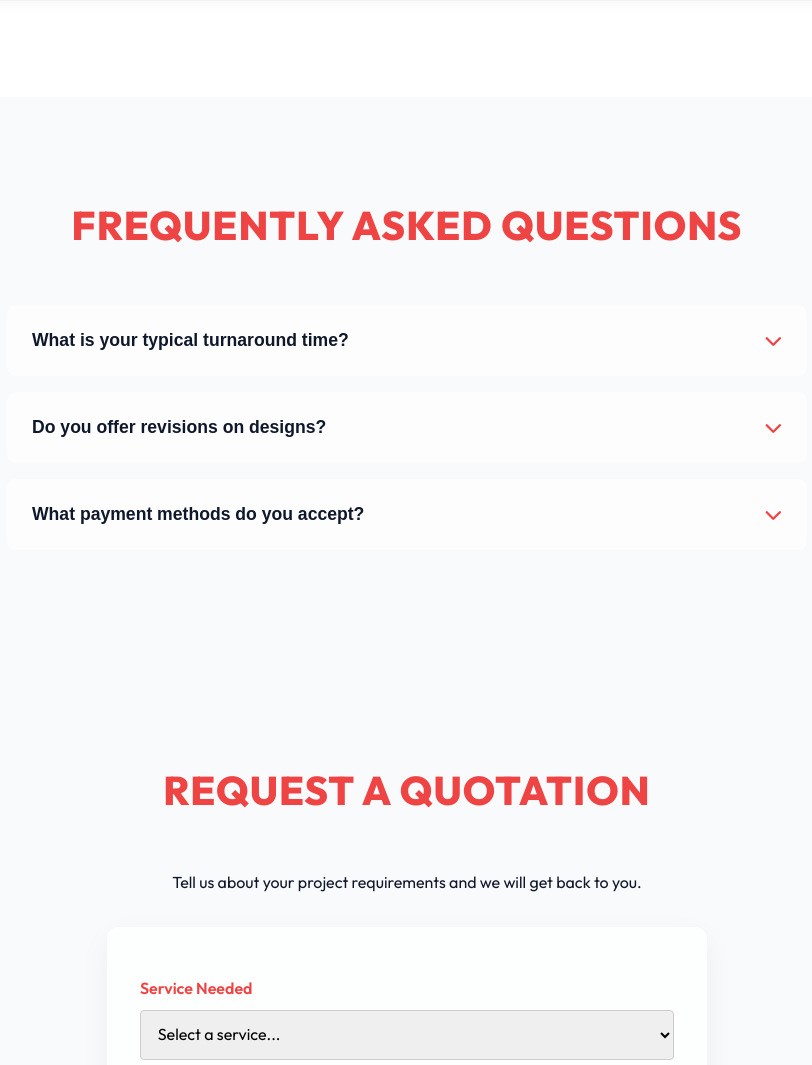
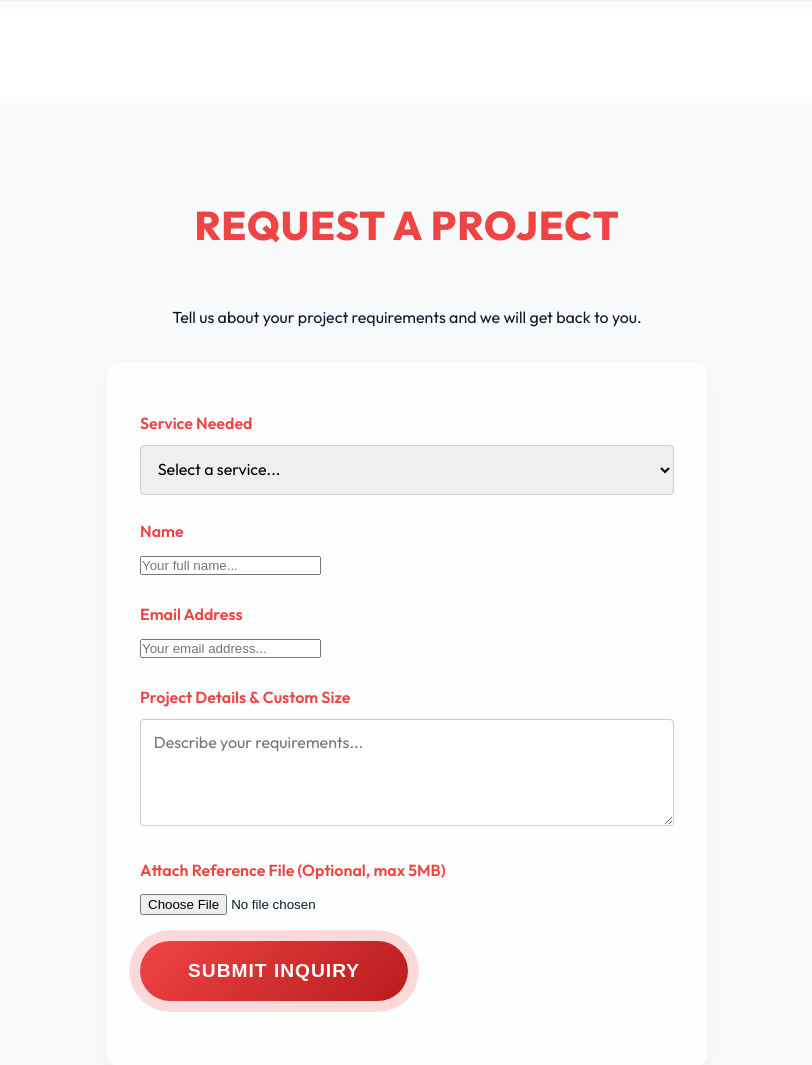
Before and after one commit to kalmeshwargurav1028-sys/Chhatrapati-Digital, a Flask app: page / in a window 1280 px wide. Shown: the part 4136-5201 px from the top of the page, without its empty margins (233-1045 px from the left). Run offline with Flask 3, Linux system fonts and the light colour scheme; data that the repository does not hold is empty.

Commit message:
Update Request Quotation title and remove FAQ section

```diff
--- a/templates/index.html
+++ b/templates/index.html
@@ -11,35 +11,7 @@
     <link rel="stylesheet" href="https://cdnjs.cloudflare.com/ajax/libs/font-awesome/6.4.0/css/all.min.css">
     <link href="https://unpkg.com/aos@2.3.1/dist/aos.css" rel="stylesheet">
 
-    <!-- FAQ Schema Markup -->
-    <script type="application/ld+json">
-    {
-      "@context": "https://schema.org",
-      "@type": "FAQPage",
-      "mainEntity": [{
-        "@type": "Question",
-        "name": "What is your typical turnaround time?",
-        "acceptedAnswer": {
-          "@type": "Answer",
-          "text": "Turnaround times vary depending on the service. Graphic design projects typically take 3-5 days, while event photography/video editing can take 2-3 weeks. We always provide a clear timeline before starting."
-        }
-      }, {
-        "@type": "Question",
-        "name": "Do you offer revisions on designs?",
-        "acceptedAnswer": {
-          "@type": "Answer",
-          "text": "Yes, all our design packages include up to 3 rounds of free revisions to ensure you are 100% satisfied with the final product."
-        }
-      }, {
-        "@type": "Question",
-        "name": "What payment methods do you accept?",
-        "acceptedAnswer": {
-          "@type": "Answer",
-          "text": "We accept UPI, Net Banking, and major Credit/Debit cards. A 50% advance is required to begin work on most projects."
-        }
-      }]
-    }
-    </script>
+
 </head>
 <body>
 
@@ -277,30 +249,13 @@
         </div>
     </section>
 
-    <!-- FAQ Section -->
-    <section id="faq" class="faq-section">
-        <h2 class="section-title">Frequently Asked Questions</h2>
-        <div class="faq-container">
-            <div class="faq-item">
-                <button class="faq-question">What is your typical turnaround time? <i class="fas fa-chevron-down"></i></button>
-                <div class="faq-answer"><p>Turnaround times vary depending on the service. Graphic design projects typically take 3-5 days, while event photography/video editing can take 2-3 weeks. We always provide a clear timeline before starting.</p></div>
-            </div>
-            <div class="faq-item">
-                <button class="faq-question">Do you offer revisions on designs? <i class="fas fa-chevron-down"></i></button>
-                <div class="faq-answer"><p>Yes, all our design packages include up to 3 rounds of free revisions to ensure you are 100% satisfied with the final product.</p></div>
-            </div>
-            <div class="faq-item">
-                <button class="faq-question">What payment methods do you accept? <i class="fas fa-chevron-down"></i></button>
-                <div class="faq-answer"><p>We accept UPI, Net Banking, and major Credit/Debit cards. A 50% advance is required to begin work on most projects.</p></div>
-            </div>
-        </div>
-    </section>
+
 
 
 
     <!-- Order & Pricing Calculator Section -->
     <section id="order" class="order-section">
-        <h2 class="section-title">Request a Quotation</h2>
+        <h2 class="section-title">Request a project</h2>
 
 
 
@@ -370,7 +325,7 @@
                     <li><a href="#services">Services</a></li>
                     <li><a href="#portfolio">Portfolio</a></li>
                     <li><a href="#pricing">Pricing</a></li>
-                    <li><a href="#faq">FAQ</a></li>
+
                 </ul>
             </div>
             <div class="footer-col footer-map">
```
